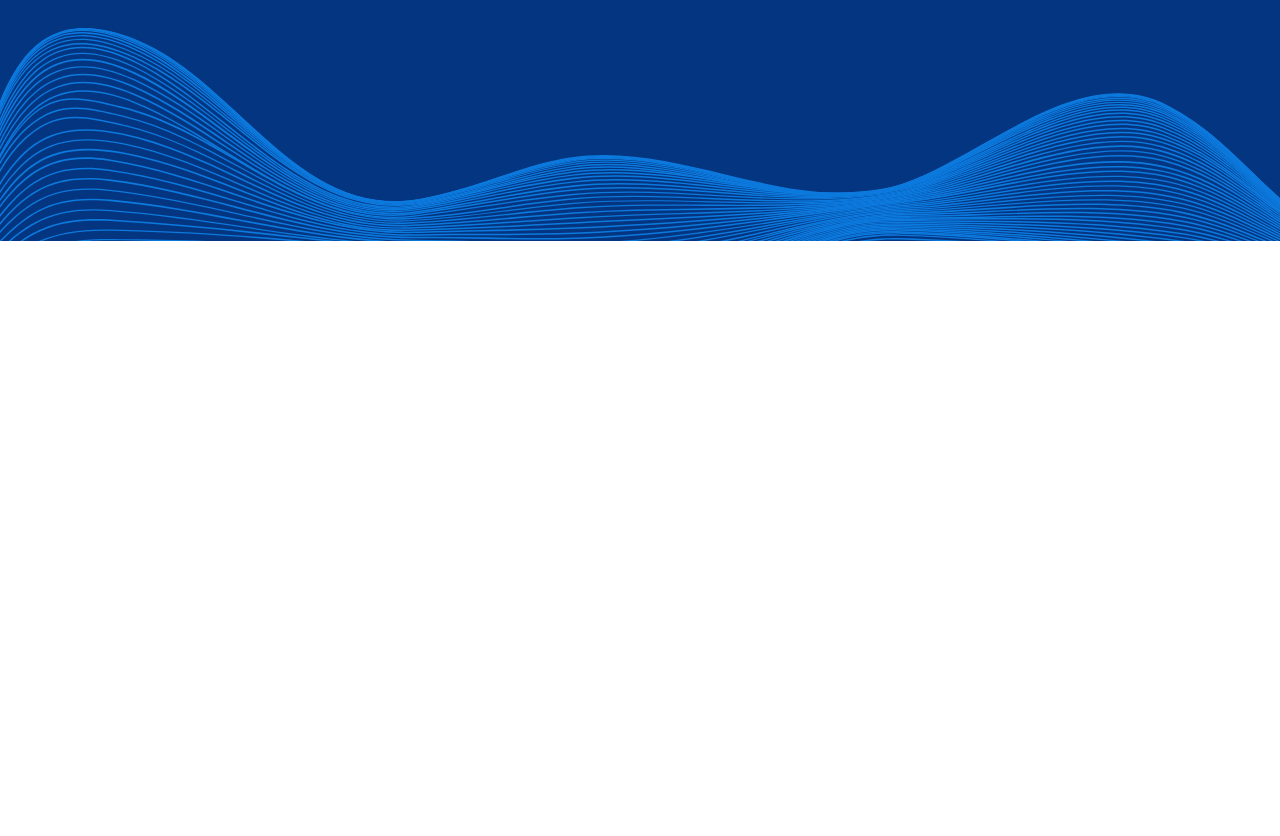
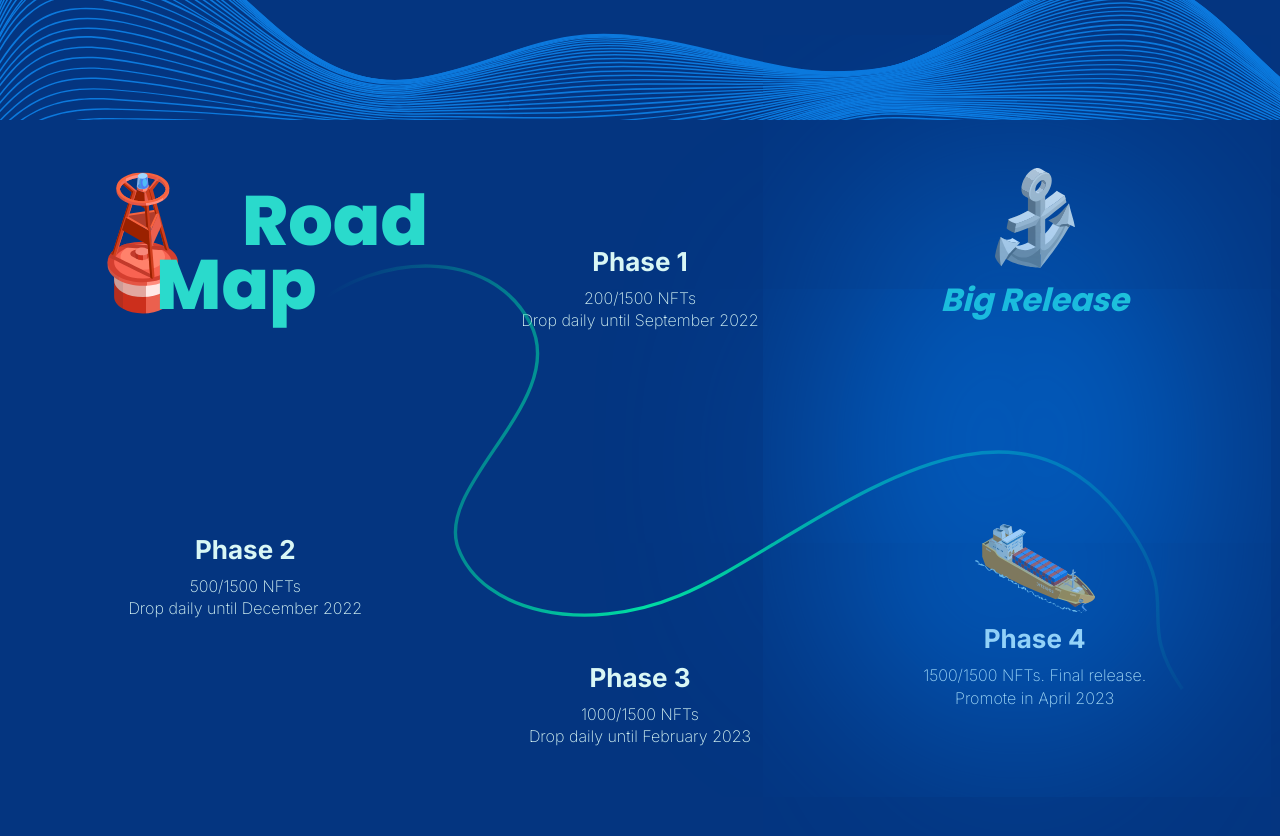
Before and after one commit to Priya-1607/marine-dao-app, a React (Create React App) app: page / in a window 1280 px wide. Shown: the part 2760-3596 px from the top of the page. Before the commit the page ends 3001 px from the top, so only its background shows below. Built offline with nearby package versions, Linux system fonts and the light colour scheme.

Commit message:
v4 page 2 completed

```diff
--- a/src/App.module.css
+++ b/src/App.module.css
@@ -94,3 +94,47 @@
     font-size: 28px;
     font-weight: 200;
 }
+
+/*RoadMapFirst*/
+.roadmapBg {
+    background-color: #043580;
+    width: 100%;
+}
+
+.roadmapOverlay:after {
+    content: '';
+    box-shadow: 48rem -2rem 218px -34px #0085ff;
+    height: 650px;
+    position: absolute;
+    opacity: 0.5;
+    width: 458px;
+    left: 20px;
+
+    border-radius: 50%;
+}
+
+.phases {
+    color: #D9F7F5;
+    font-size: 26px;
+    padding: 6px 0;
+    font-family: 'inter', sans-serif;
+    font-weight: 600;
+}
+
+.desc {
+    color: #D9F7F5;
+    font-size: 16px;
+    font-family: 'inter', sans-serif;
+    font-weight: 200;
+    line-height: 1.4rem;
+
+}
+
+.bigRelease {
+    color: #2ADACC;
+    font-size: 2rem;
+    font-weight: 700;
+    font-style: italic;
+    font-family: 'poppins', sans-serif;
+
+}
--- a/src/App.tsx
+++ b/src/App.tsx
@@ -1,11 +1,10 @@
 import React from 'react';
 import './App.css';
-import boat from './assets/images/boat.svg'
-import boatGroup from './assets/images/boat-group.svg'
 import MarineDAO from "./components/MarineDAO";
 import CargoShip from "./components/CargoShip";
 import MarineDaoShip from "./components/MarineDaoShip";
 import RoadMap from "./components/RoadMap";
+import RoadmapFirst from "./components/RoadmapFirst";
 
 function App() {
   return (
@@ -14,6 +13,7 @@ function App() {
         <CargoShip/>
         <MarineDaoShip/>
         <RoadMap/>
+        <RoadmapFirst/>
     </div>
   );
 }
--- a/src/components/MarineDaoShip.tsx
+++ b/src/components/MarineDaoShip.tsx
@@ -34,6 +34,8 @@ function MarineDaoShip() {
                     </div>
 
                 </div>
+
+
                 <div className={'absolute bottom-0 right-0 '}>
                     <img className={'opacity-40'} src={waves}/>
                 </div>
--- /dev/null
+++ b/src/components/RoadmapFirst.tsx
@@ -0,0 +1,73 @@
+import React from 'react';
+import styles from './../App.module.css';
+import line from '../assets/images/line.svg'
+import lightHouseNoShadow from '../assets/images/lighthouse-no-shadow.svg'
+import anchor from '../assets/images/anchor.svg'
+import ship from '../assets/images/ship.svg'
+
+
+function RoadmapFirst() {
+    return (
+
+        <div className={`${styles.roadmapBg} flex justify-center content-center px-12 pt-12 pb-32`}>
+            <div className='absolute left-20 p-24'>
+                <img src={line} width={1100}/>
+
+            </div>
+            <div className={'grid grid-cols-3 gap-y-48 space-between'}>
+                <div className={`${styles.roadmapOverlay} flex`}>
+                    <img src={lightHouseNoShadow} width={130}/>
+                    <h1 className={`${styles.heading} relative left-16`}>Road</h1>
+                    <h1 className={`${styles.heading} relative top-16 right-52`}>Map</h1>
+                </div>
+                <div className={'text-center grid content-end'}>
+                    <h2 className={`${styles.phases}`}>Phase 1</h2>
+                    <span className={'flex justify-center'}>
+                         <p className={`${styles.desc} `}>200/1500 NFTs <br/>
+                        Drop daily until September 2022</p>
+                    </span>
+
+                </div>
+                <div className={'grid justify-center'}>
+                    <div className={'flex justify-center content-center'}>
+                        <img src={anchor} width={80}/>
+
+                    </div>
+                    <h1 className={`${styles.bigRelease} py-2`}>Big Release</h1>
+                </div>
+                <div className={'text-center'}>
+                    <h2 className={`${styles.phases}`}>Phase 2</h2>
+                    <span className={'flex justify-center'}>
+                         <p className={styles.desc}>500/1500 NFTs <br/>
+                        Drop daily until December 2022</p>
+                    </span>
+
+
+                </div>
+                <div className={'text-center relative top-32'}>
+                    <h2 className={`${styles.phases} `}>Phase 3</h2>
+                    <span className={'flex justify-center'}>
+                        <p className={styles.desc}>1000/1500 NFTs <br/>
+                        Drop daily until February 2023</p>
+                    </span>
+
+                </div>
+                <div className={`text-center`}>
+                    <div className={`grid justify-center`}>
+                        <img src={ship} width={120}/>
+
+                    </div>
+                    <h2 className={`${styles.phases}`}>Phase 4</h2>
+                    <span className={'flex justify-center'}>
+                        <p className={styles.desc}>1500/1500 NFTs. Final release.<br/>
+                    Promote in April 2023</p>
+                    </span>
+
+                </div>
+            </div>
+
+        </div>
+    );
+}
+
+export default RoadmapFirst;
```
